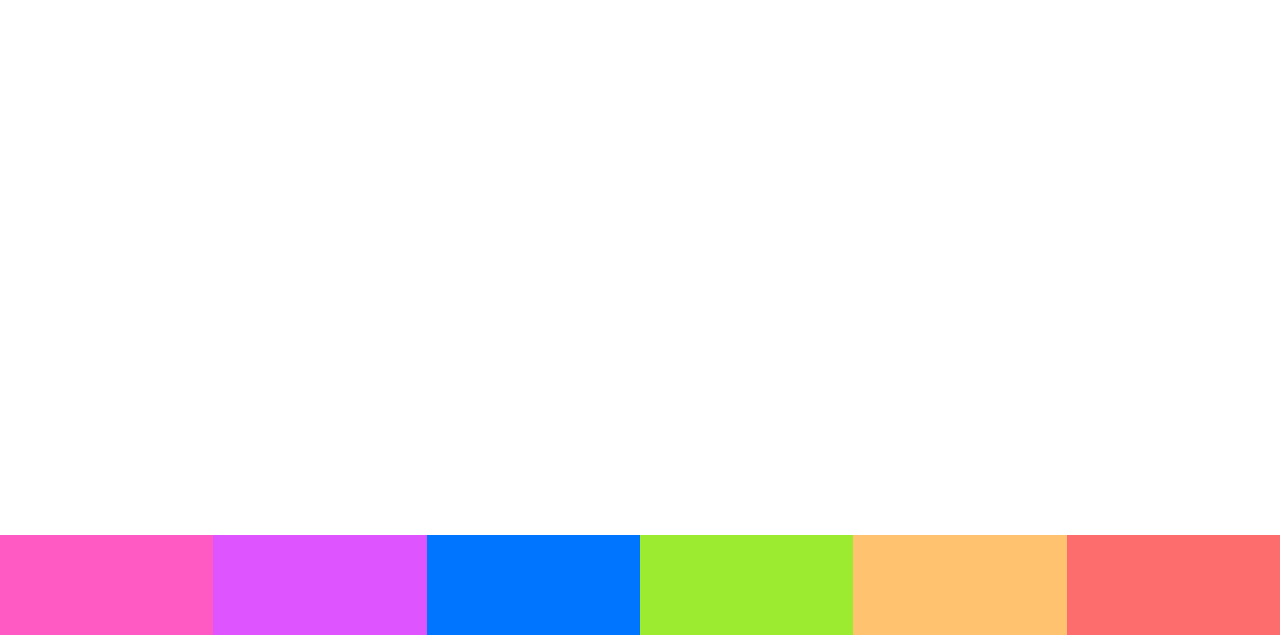
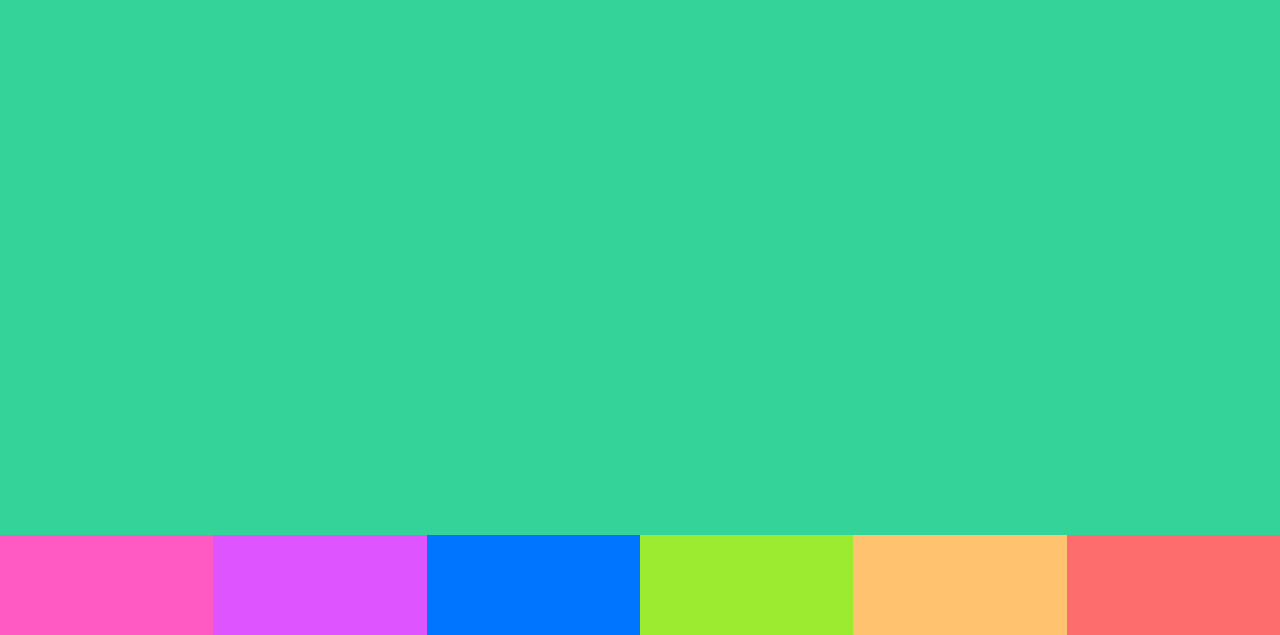
Before and after one commit to Sen-442b/music-pad-app, a plain HTML site: page index.html in a window 1280 px wide. Shown: the part 165-800 px from the top of the page. Drawn offline with Linux system fonts and the light colour scheme.

Commit message:
style: font-family updated

```diff
--- a/style.css
+++ b/style.css
@@ -1,11 +1,14 @@
+@import url('https://fonts.googleapis.com/css2?family=Crimson+Text:wght@400;700&display=swap');
 *{
     margin: 0;
     padding:0;
     box-sizing: border-box;
+
 }
 
 body{
-    font-family: "Montserrat",sans-serif;
+    font-family: Georgia, 'Times New Roman', Times, serif;
+    background-color: #34D399;
 }
 
 .app{
```
